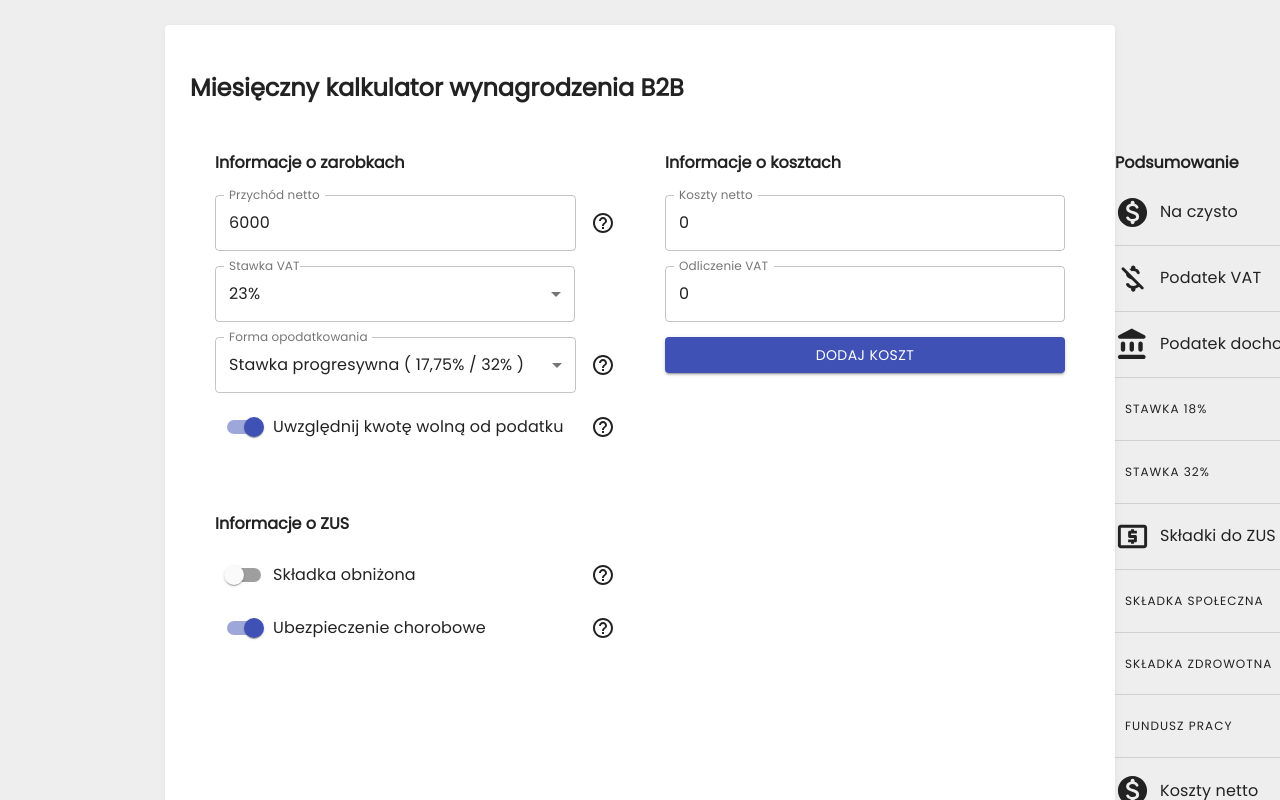
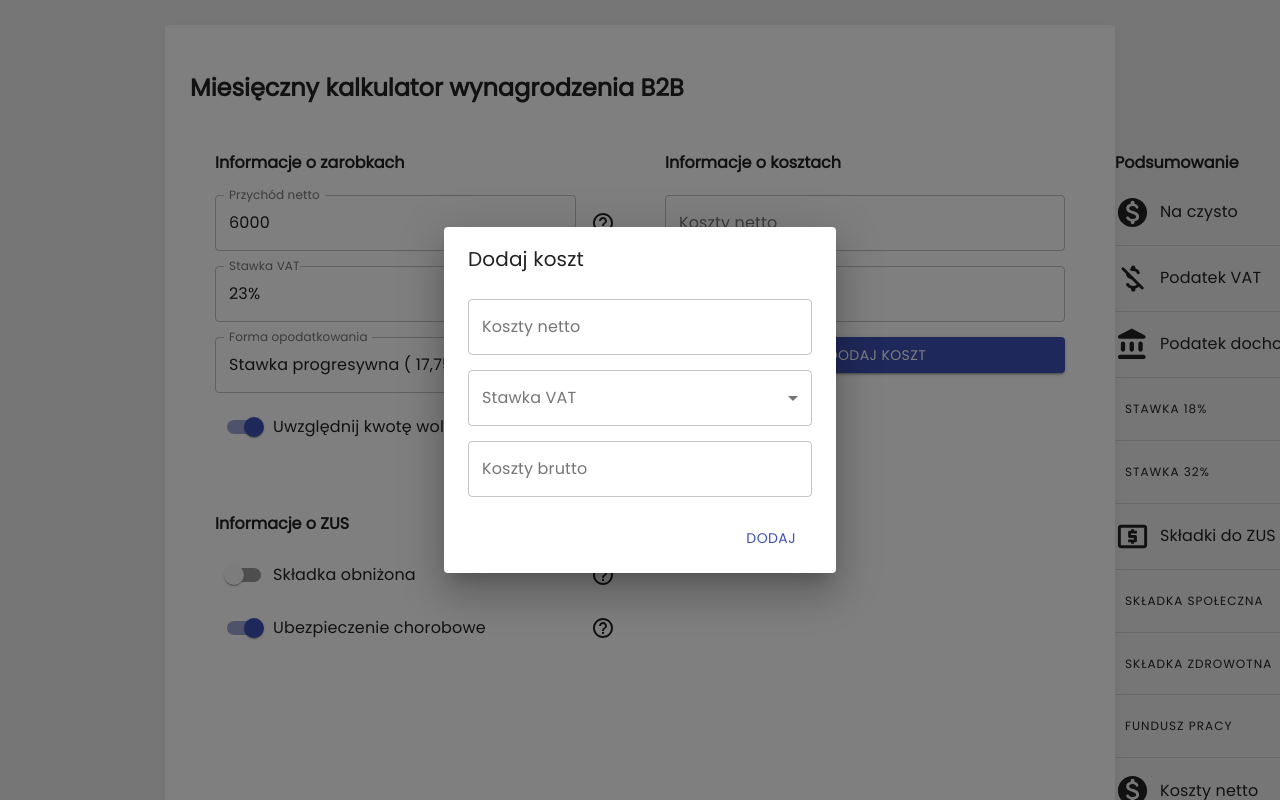
Before and after one commit to Ampex/b2b-calculator, a React (Create React App) app: page / in a window 1280 px wide. Both pictures are taken after a click on the button "DODAJ KOSZT". Shown: the top 800 px of the page. Built offline with nearby package versions, Linux system fonts and the light colour scheme; the HTML template or start-up script is replaced by a standard one.

Commit message:
preparing dialog

```diff
--- a/src/App.css
+++ b/src/App.css
@@ -84,7 +84,13 @@ body {
 .element > * {
   margin-bottom: 15px;
 }
-
+.dialog {
+  display: flex;
+  flex-direction: column;
+}
+.dialog > * {
+  margin-bottom: 15px !important;
+}
 .align {
   display: flex;
   align-items: center;
--- a/src/App.js
+++ b/src/App.js
@@ -1,12 +1,13 @@
 import React, { Component } from 'react';
 import './App.css'
-import { Select, Divider, Button, Switch, Tooltip, TextField, Typography, MenuItem, FormControl, InputLabel } from '@material-ui/core'
+import { Dialog, Select, Divider, Button, Switch, Tooltip, TextField, Typography, MenuItem, FormControl, InputLabel, DialogTitle, DialogContent, DialogContentText, DialogActions } from '@material-ui/core'
 import { ThemeProvider, createMuiTheme } from '@material-ui/core/styles'
 import HelpOutlineIcon from '@material-ui/icons/HelpOutline'
 import MonetizationOnRoundedIcon from '@material-ui/icons/MonetizationOnRounded'
 import MoneyOffRoundedIcon from '@material-ui/icons/MoneyOffRounded'
 import AccountBalanceRoundedIcon from '@material-ui/icons/AccountBalanceRounded'
 import LocalAtmIcon from '@material-ui/icons/LocalAtm'
+import AddIcon from '@material-ui/icons/Add';
 
 const theme = createMuiTheme ({
   overrides: {
@@ -27,12 +28,13 @@ class App extends Component {
     nettoValue: 6000,
     vatRatio: 23,
     vatType: 17.75,
-    nettoCost: 0,
-    nettoDeduction: 0,
+    nettoCost: '',
+    nettoDeduction: '',
     isTaxFree: true,
     isTaxFreeValue: 1420,
     isDeducted: false,
-    isSickness: true
+    isSickness: true,
+    isDialogOpen: false
   }
 
   checkTaxFreeValue = caseValue => {
@@ -57,19 +59,30 @@ class App extends Component {
   }
 
   handleChange = ({ target }) => {
-    const { vatType } = this.state
-    if (vatType === 18) {
+    const netValue = parseInt(target.value)
+    if (this.state.vatType === 18) {
       this.setState ({
-        [target.name]: target.value
+        [target.name]: netValue
       })
     } else {
       this.setState ({
-        [target.name]: target.value,
+        [target.name]: netValue,
         isTaxFree: false
       })
     }
   }
+  handleCostAdd = ({ target }) => {
+    const value = parseInt(target.value)
+    this.setState ({
+      [target.name]: value > 0 ? value : ''
+    })
+  }
 
+  handleClick = () => {
+    this.setState ({
+      isDialogOpen: !this.state.isDialogOpen
+    })
+  }
 
   handleSwitch = e => {
     this.setState ({
@@ -81,7 +94,8 @@ class App extends Component {
 
     const { nettoValue, vatRatio, nettoDeduction, vatType, isSickness, isDeducted, nettoCost, isTaxFree, isTaxFreeValue } = this.state
 
-    const isNettoDeducted = nettoValue - nettoCost - nettoDeduction
+    const isNettoDeducted = nettoValue - nettoCost
+
     const socialRatio = isDeducted ? 675 : 2859
     const healthRatio = 3803.56
     const pensionRatio = 0.1952
@@ -90,7 +104,7 @@ class App extends Component {
     const sicknessRatio = 0.0245
     const laborRatio = 0.0245
 
-    const vatTax = vatRatio/100*isNettoDeducted
+    const vatTax = (vatRatio/100*isNettoDeducted) - nettoDeduction
     const pension = pensionRatio*socialRatio
     const pensionDisability = pensionDisabilityRatio*socialRatio
     const accident = accidentRatio*socialRatio
@@ -100,7 +114,6 @@ class App extends Component {
 
     const social = pension + pensionDisability + accident + sickness
     const contributons = social + labor + healthCare
-    const allNettoCosts = nettoCost
 
     const bigTaxThreshold = 85528
     const tax18Calc = isNettoDeducted <= bigTaxThreshold ? isNettoDeducted * (vatType/100) : bigTaxThreshold * 0.1775
@@ -286,8 +299,12 @@ class App extends Component {
               label='Koszty netto'
               variant='outlined'
               color='primary'
-              inputProps={{ maxLength: 10, min: 0 }}
-              onChange={this.handleChange}
+              InputProps={{
+                maxLength: 10,
+                min: 0
+              }}
+              inputProps={{ maxLength: 0, min: 0 }}
+              onChange={this.handleCostAdd}
               value={this.state.nettoCost}
               />
             </div>
@@ -299,8 +316,8 @@ class App extends Component {
               label='Odliczenie VAT'
               variant='outlined'
               color='primary'
-              inputProps={{ maxLength: 10, min: 0 }}
-              onChange={this.handleChange}
+              inputProps={{ maxLength: 0, min: 0 }}
+              onChange={this.handleCostAdd}
               value={this.state.nettoDeduction}
               />
             </div>
@@ -309,8 +326,8 @@ class App extends Component {
               fullWidth
               variant='contained'
               color='primary'
-              // onClick={this.handleClick}
-              >Dodaj koszt</Button>
+              onClick={this.handleClick}
+              ><AddIcon />Dodaj koszt</Button>
             </div>
           </div>
           {/* END */}
@@ -456,13 +473,62 @@ class App extends Component {
                   <Typography style={{marginLeft: 10}}>Koszty netto</Typography>
                 </div>
                 <div className='right orange'>
-                  <Typography variant='h5'>{allNettoCosts === '' ? 0 : allNettoCosts}</Typography>
+                  <Typography variant='h5'>{nettoCost ? nettoCost : '0.00'}</Typography>
                   <Typography style={{marginLeft: 6}} >zł</Typography>
                 </div>
               </div>
             {/* ELEMENT END */}
           </div>
           {/* END */}
+          <Dialog open={this.state.isDialogOpen}>
+            <DialogTitle>Dodaj koszt</DialogTitle>
+            <DialogContent>
+              <div className='dialog'>
+
+                <TextField
+                fullWidth
+                name='nettoCost'
+                label='Koszty netto'
+                variant='outlined'
+                color='primary'
+                inputProps={{ maxLength: 7, min: 0}}
+                onChange={e => this.setState ({ nettoCost: e.target.value, bruttoCost: nettoCost * 1.23 })}
+                value={this.state.nettoCost}
+                />
+
+                <FormControl style={{marginRight: 40}} variant='outlined' fullWidth>
+                  <InputLabel>Stawka VAT</InputLabel>
+                  <Select
+                  name='calcVatRatio'
+                  onChange={this.handlecalcVatRatio}
+                  value={this.state.calcVatRatio}
+                  labelWidth={90}
+                  >
+                    <MenuItem value={0}>0%</MenuItem>
+                    <MenuItem value={5}>5%</MenuItem>
+                    <MenuItem value={8}>8%</MenuItem>
+                    <MenuItem value={23}>23%</MenuItem>
+                  </Select>
+                </FormControl>
+
+                <TextField
+                fullWidth
+                name='nettoCost'
+                label='Koszty brutto'
+                variant='outlined'
+                color='primary'
+                inputProps={{ maxLength: 7, min: 0}}
+                // onChange={e => this.setState ({ bruttoCost: nettoCost * 1.23 })}
+                value={this.state.bruttoCost}
+                />
+
+              </div>
+              <DialogActions>
+                <Button onClick={this.handleClick} color='primary' >Dodaj</Button>
+              </DialogActions>
+
+            </DialogContent>
+          </Dialog>
         </div>
       </div>
       </ThemeProvider>
```
